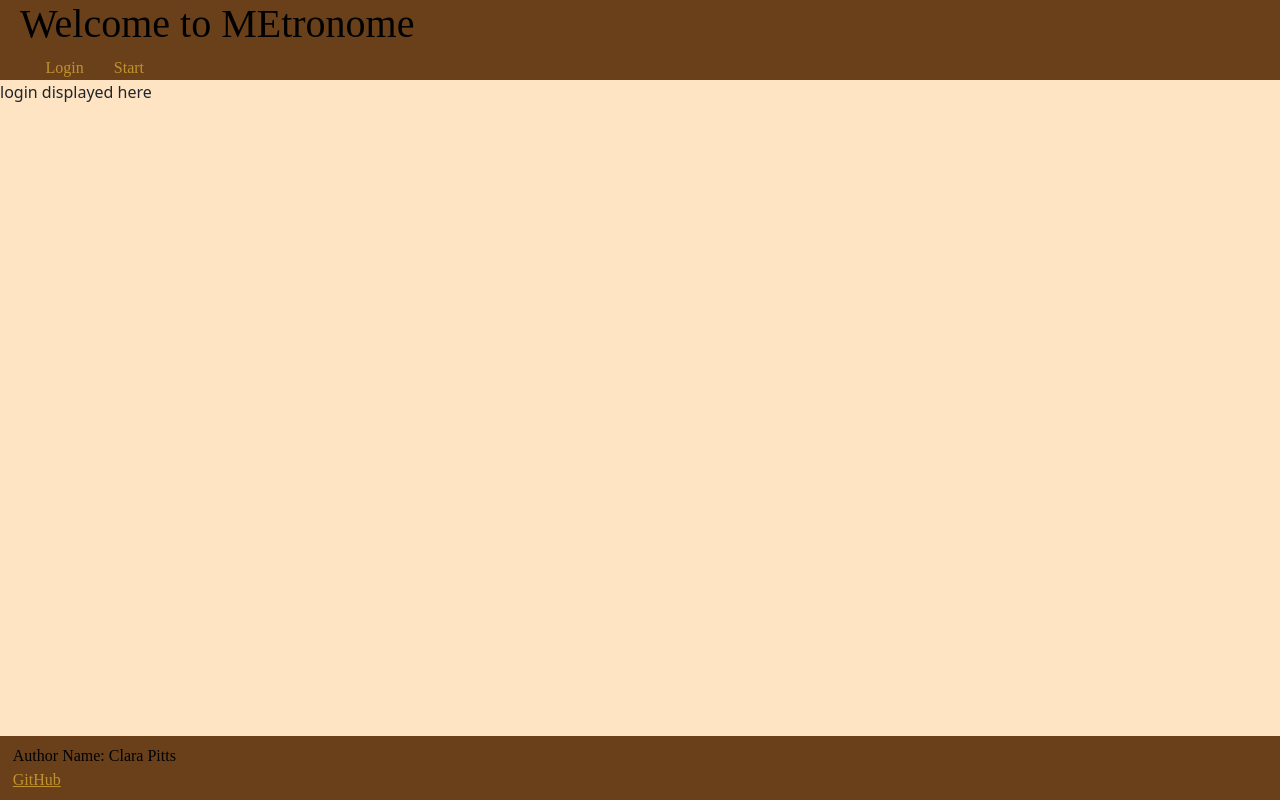
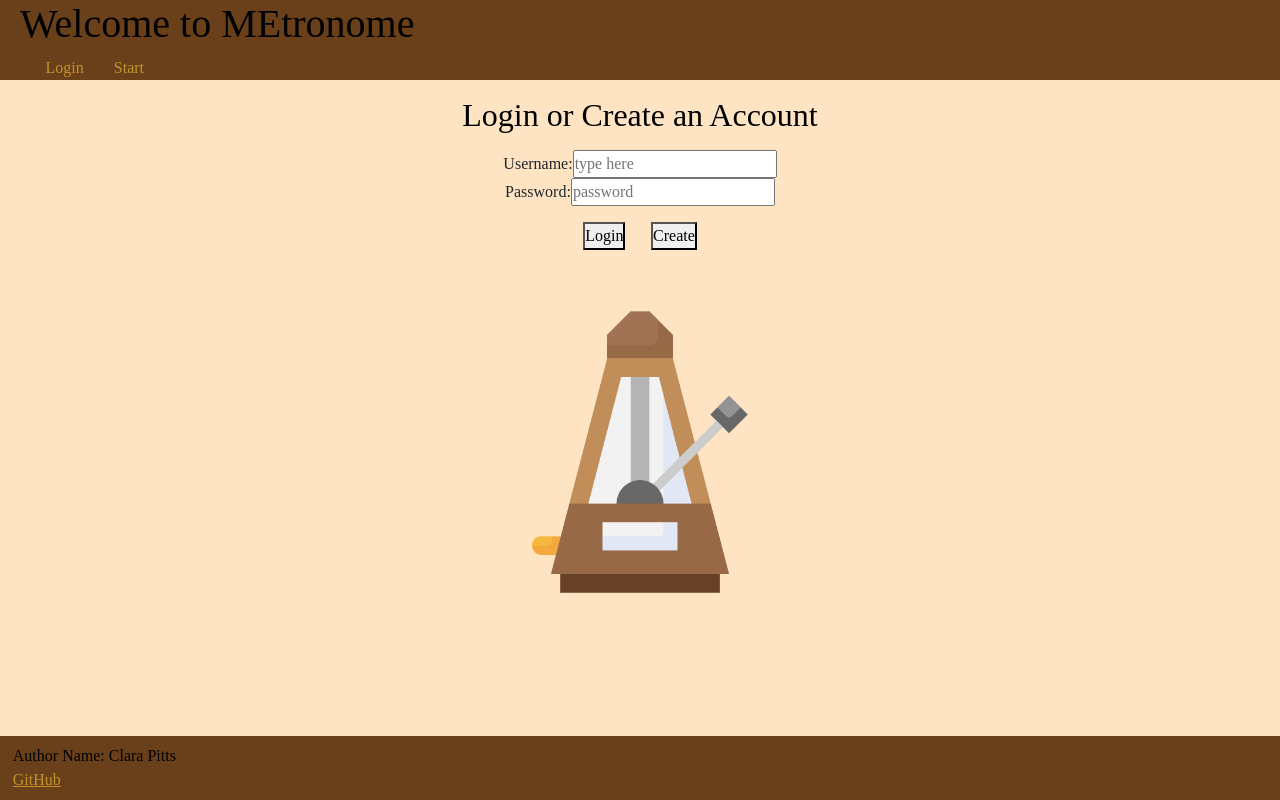
Before and after one commit to claral21/startup, a React (Vite) app: page / in a window 1280 px wide. Built offline with nearby package versions, Linux system fonts and the light colour scheme; a web font is replaced by a local one.

Commit message:
I finished making my react components!

```diff
--- a/src/app.css
+++ b/src/app.css
@@ -87,8 +87,8 @@ h3 {
     display: flex;
     flex-direction: column;
     align-items: center;
-    height: 1dvh;
     font-family: 'Original Surfer';
+    padding-bottom: 4%
 }
 
 .login_buttons {
--- a/src/app.jsx
+++ b/src/app.jsx
@@ -8,73 +8,33 @@ import { Soundmaker } from './soundmaker/soundmaker';
 export default function App() {
   return (
     <BrowserRouter>
-      <div className="app">
+    <div>
       <header>
         <h1>Welcome to MEtronome</h1>
         <nav>
           <menu className="navigation">
-              <NavLink className="nav-link" to="/">
-                Login
-              </NavLink>
-              <NavLink className="nav-link" to="/soundmaker">
-                Start
-              </NavLink>
+            <NavLink className="nav-link" to="">Login</NavLink>
+            <NavLink className="nav-link" to="soundmaker">Start</NavLink>
           </menu>
         </nav>
       </header>
 
-        <div className="page_content">
       <Routes>
-            <Route path="/" element={<Login />} />
-            <Route path="/soundmaker" element={<Soundmaker />} />
-            <Route path="*" element={<NotFound />} />
+        <Route path='/' element={<Login />} exact />
+        <Route path='/soundmaker' element={<Soundmaker />} />
+        <Route path='*' element={<NotFound />} />
     </Routes>
-        </div>
 
       <footer>
         <div className="footer_words">
-            <span className="text-reset">
-              Author Name: Clara Pitts
-            </span>
-            <a className="Hyperlink" href="https://github.com">
-              GitHub
-            </a>
+          <span className="text-reset">Author Name: Clara Pitts</span>
+          <a className="Hyperlink" href="https://github.com">GitHub</a>
         </div>
       </footer>
     </div>
     </BrowserRouter>
   );
 }
-// export default function App() {
-//   return (
-//     <BrowserRouter>
-//     <div>
-//       <header>
-//         <h1>Welcome to MEtronome</h1>
-//         <nav>
-//           <menu className="navigation">
-//             <NavLink className="nav-link" to="">Login</NavLink>
-//             <NavLink className="nav-link" to="soundmaker">Start</NavLink>
-//           </menu>
-//         </nav>
-//       </header>
-
-//       <Routes>
-//         <Route path='/' element={<Login />} exact />
-//         <Route path='/soundmaker' element={<Soundmaker />} />
-//         <Route path='*' element={<NotFound />} />
-//     </Routes>
-
-//       <footer>
-//         <div className="footer_words">
-//           <span className="text-reset">Author Name: Clara Pitts</span>
-//           <a className="Hyperlink" href="https://github.com">GitHub</a>
-//         </div>
-//       </footer>
-//     </div>
-//     </BrowserRouter>
-//   );
-// }
 
 function NotFound() {
   return <main>404: Return to sender. Address unknown.</main>;
--- a/src/login/login.jsx
+++ b/src/login/login.jsx
@@ -1,17 +1,10 @@
 import React from 'react';
-// import './app.css';
-// ^ might need this
+import '../app';
+
 
 export function Login() {
   return (
     <main className="login_body">
-      <div>login displayed here</div>
-    </main>
-  );
-}
-
-
-/* <main>
         <h2>Login or Create an Account</h2>
         <form method="get" action="soundmaker.html" id="login_form">
           <div>
@@ -31,4 +24,6 @@ export function Login() {
         <div id="metronome_container1">
           <img src="./Public/metronome_icon2.png" alt="MetronomeIMG1" width="300" />
         </div>
-      </main> */
+      </main>
+  );
+}
```
Lines whose indentation alone changed are shown as unchanged.
